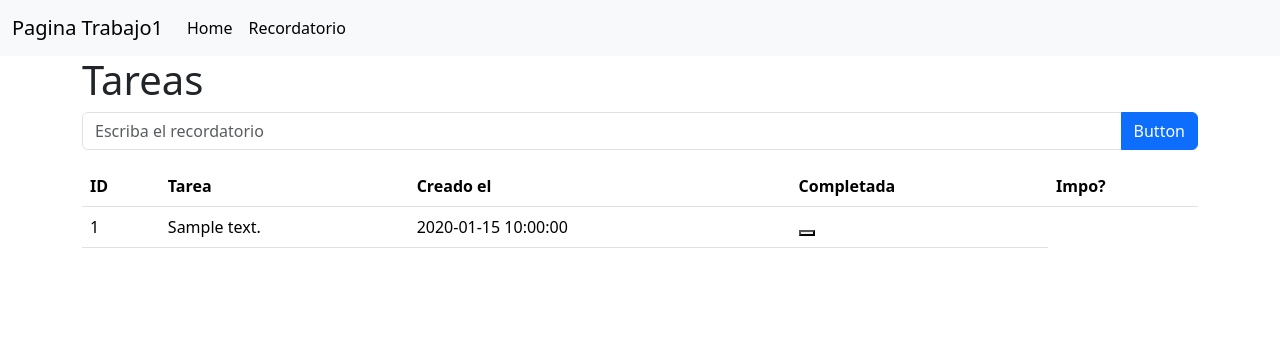
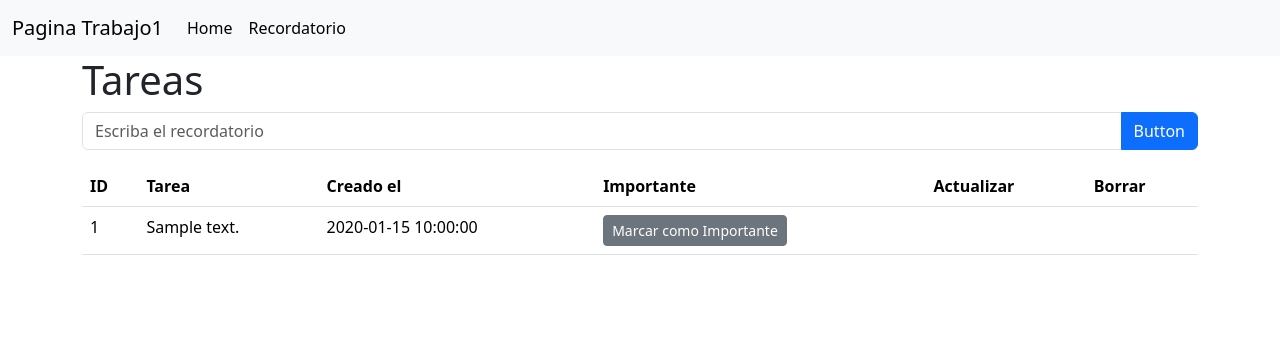
Before and after one commit to Apa-D/Clase-Phython, a Flask app: template Templates/Recordatorios.html in a window 1280 px wide. Shown: the top 356 px of the page. Run offline with Flask 3, Linux system fonts and the light colour scheme; the template is opened without the code that fills it: most values are stand-ins (such as "Sample title", 1, 10 or a date in 2020).

Commit message:
feater: T.T sigue sin cargar la tabla

```diff
--- a/Templates/Recordatorios.html
+++ b/Templates/Recordatorios.html
@@ -25,17 +26,32 @@
             <th>ID</th>
             <th>Tarea</th>
             <th>Creado el</th>
-            <th>Completada</th>
-            <th>Impo?</th>
+            <th>Importante</th>
+            <th>Actualizar</th>
+            <th>Borrar</th>
         </tr>
     </thead>
     <tbody>
-        {% for recordatorio in recordatorios %}
+        {% for recordatorio in recordatorioList %}
             <tr>
                 <td>{{ recordatorio.id }}</td>
                 <td>{{ recordatorio.texto }}</td>
                 <td>{{ recordatorio.CreatAt }}</td>
-                <td> <button name="Importante" ></button></td>
+                <td>
+                    <form action="actualizar_recordatorio" method="POST">
+                        <button type="submit" class="btn btn-sm {{ 'btn-success' if recordatorio.Importante else 'btn-secondary' }}">
+                            {{ "Marcar como no Importante" if recordatorio.Importante else "Marcar como Importante" }}
+                        </button>
+                    </form>
+                </td>
+                <td>
+                    <form action="" >
+                    </form>
+                </td>
+                <td>
+                    <form action="" >
+                    </form>
+                </td>
             </tr>
         {% endfor %}
     </tbody>
--- a/app.py
+++ b/app.py
@@ -7,7 +7,7 @@ app.secret_key = 'd94231c751543589c4619656fb1781f28bc9452632e5977ef76660c352bc5d
 
 recordatorioList = []              ## lista
 idActual = int(uuid.uuid4())       ## id UUID
-CreateAt= int(time.time() * 1000)  ## Creado el "dia-mes-año"
+CreateAt= int(time.time() * 1000)  ## Creado el
 
 @app.route("/")
 def index():
@@ -18,35 +18,36 @@ def quienes_somos():
     return render_template("Recordatorios.html", recordatorio = recordatorioList)
 
 @app.post("/crear-recordatorio")
-def crear_tarea():
+def crear_recordatorio():
     global idActual
     datos = request.form
     texto = datos.get("texto")
 
     if texto is None or len(texto) < 5:
-        flash("El texto de la tarea debe tene como mínimo 5 caracteres", "warning")
+        flash("El texto del recordatorio debe tene como mínimo 5 caracteres", "warning")
         return redirect("/Recordatorio")
 
-    nueva_tarea = nueva_tarea = { "id": idActual, "texto": texto, "CreateAt": CreateAt,"Importante": False }
+    nueva_redimers = nueva_redimers = { "id": idActual, "texto": texto, "CreateAt": CreateAt,"Importante": False }
     idActual += 1
-    recordatorioList.append(nueva_tarea)
+    recordatorioList.append(nueva_redimers)            #no da error
 
     flash("Recordatorio creada exitosamente", "success")
     return redirect("/Recordatorio")
 
 
-@app.route("/api/Recordatorio/<int:id>", methods=["PATCH"])
-def api_actualizar_tarea(id):
-    for tarea in recordatorioList:
-        if tarea["id"] == id:
-            tarea["Importante"] = not tarea["Importante"]
-            return tarea
+@app.route("/Recordatorio/<int:id>", methods=["PATCH"])
+def actualizar_recordatorio(id):
+    for redimers in recordatorioList:
+        if redimers["id"] == id:
+            redimers["Importante"] = not redimers["Importante"]
+            return redimers
     return "Recordatorio no encontrada", 404
 
-@app.route("/api/Recordatorio/<int:id>", methods=["DELETE"])
-def api_borrar_Recordatorio(id):
-    for index, Recordatorio in enumerate(recordatorioList):
-        if Recordatorio["id"] == id:
+
+@app.route("/Recordatorio/<int:id>", methods=["DELETE"])
+def borrar_Recordatorio(id):
+    for index, redimers in enumerate(recordatorioList):
+        if redimers["id"] == id:
             del recordatorioList[index]
             return '', 204
     return "Recordatorio no encontrada", 404
```
Also changed, not shown: other parts of Templates/Recordatorios.html (+2 -1 lines).
